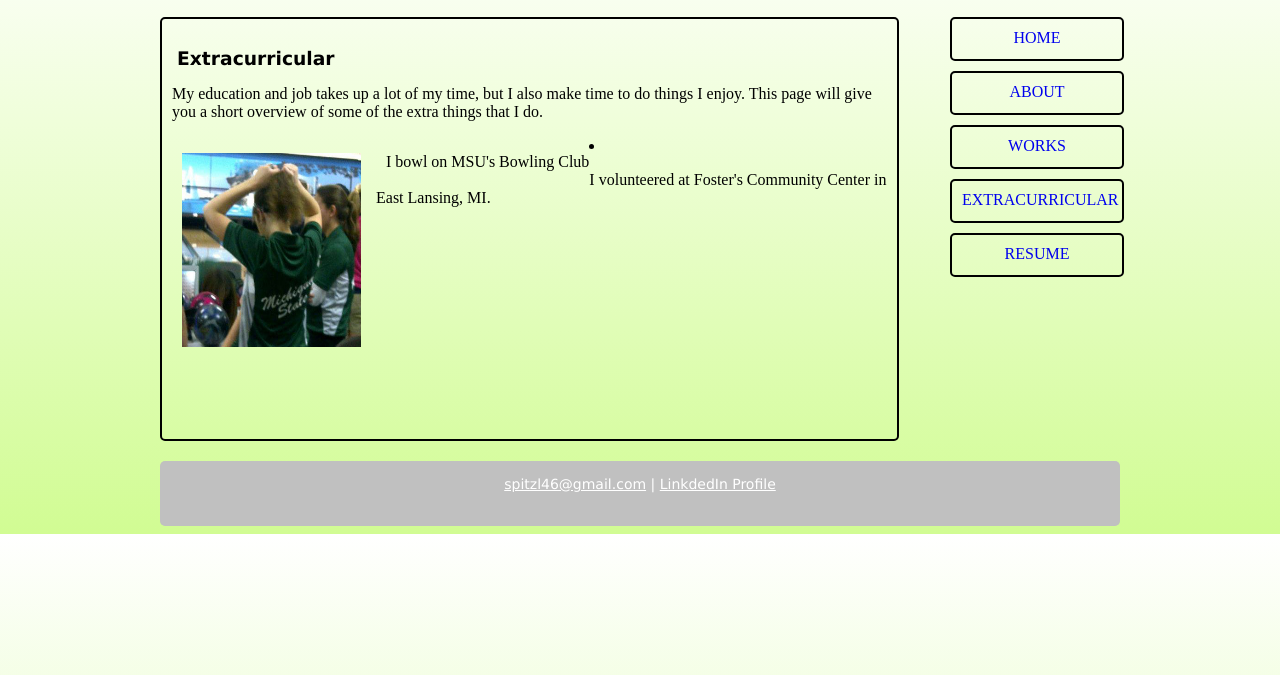
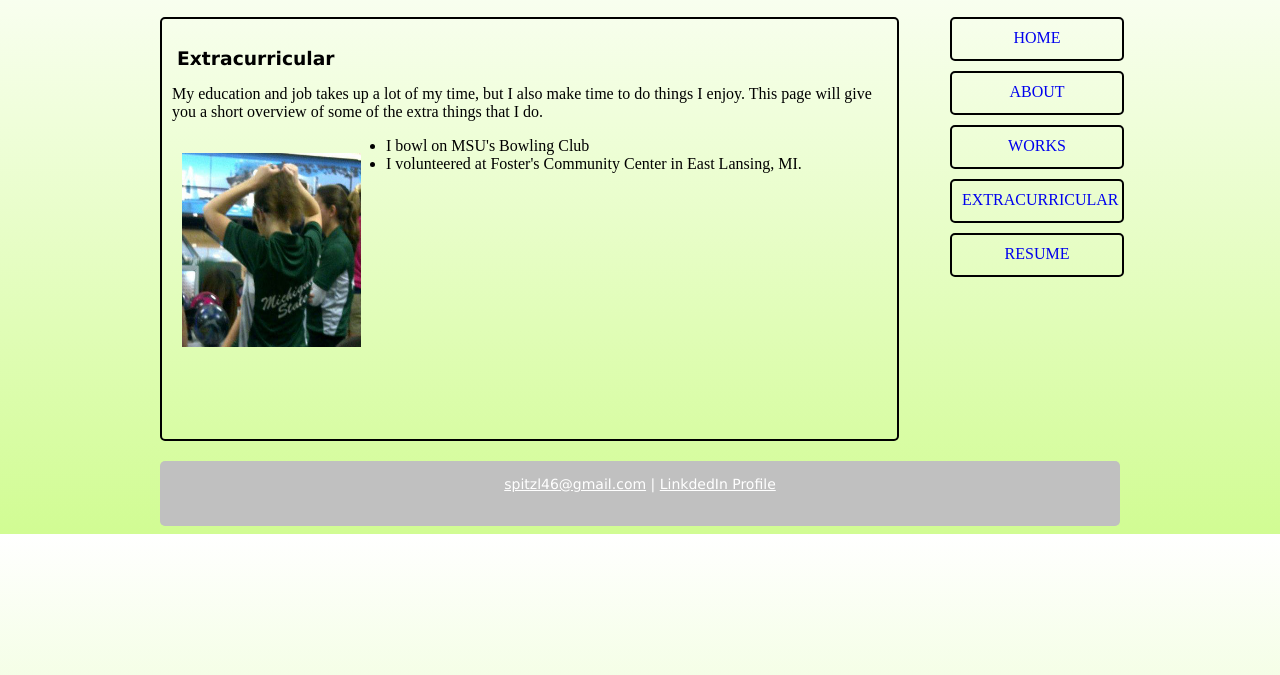
Before and after one commit to spitzl46/portfolio, a plain HTML site: page extra.html in a window 1280 px wide. Shown: the part 93-768 px from the top of the page. Drawn offline with Linux system fonts and the light colour scheme.

Commit message:
photo after it worked

```diff
--- a/extra.html
+++ b/extra.html
@@ -24,9 +24,11 @@
 			things I enjoy. This page will give you a short overview of some of the extra
 			things that I do.</p>
 		<p class="work"><img src="lindsey_bowling.jpg" id="bowl" /></p>
-		<p class="work">I bowl on MSU's Bowling Club</p>
-		<li img src="foster-community-center.jpg"/a>
-		<p>I volunteered at Foster's Community Center in East Lansing, MI.</p>
+		<p class="work">
+			<ul>
+				<li>I bowl on MSU's Bowling Club</li>
+				<li>I volunteered at Foster's Community Center in East Lansing, MI.</li>
+			</ul>
 	   </div>
 		<div id="footer">
 			<a href="mailto:spitzl46@gmail.com">spitzl46@gmail.com</a> |
```
